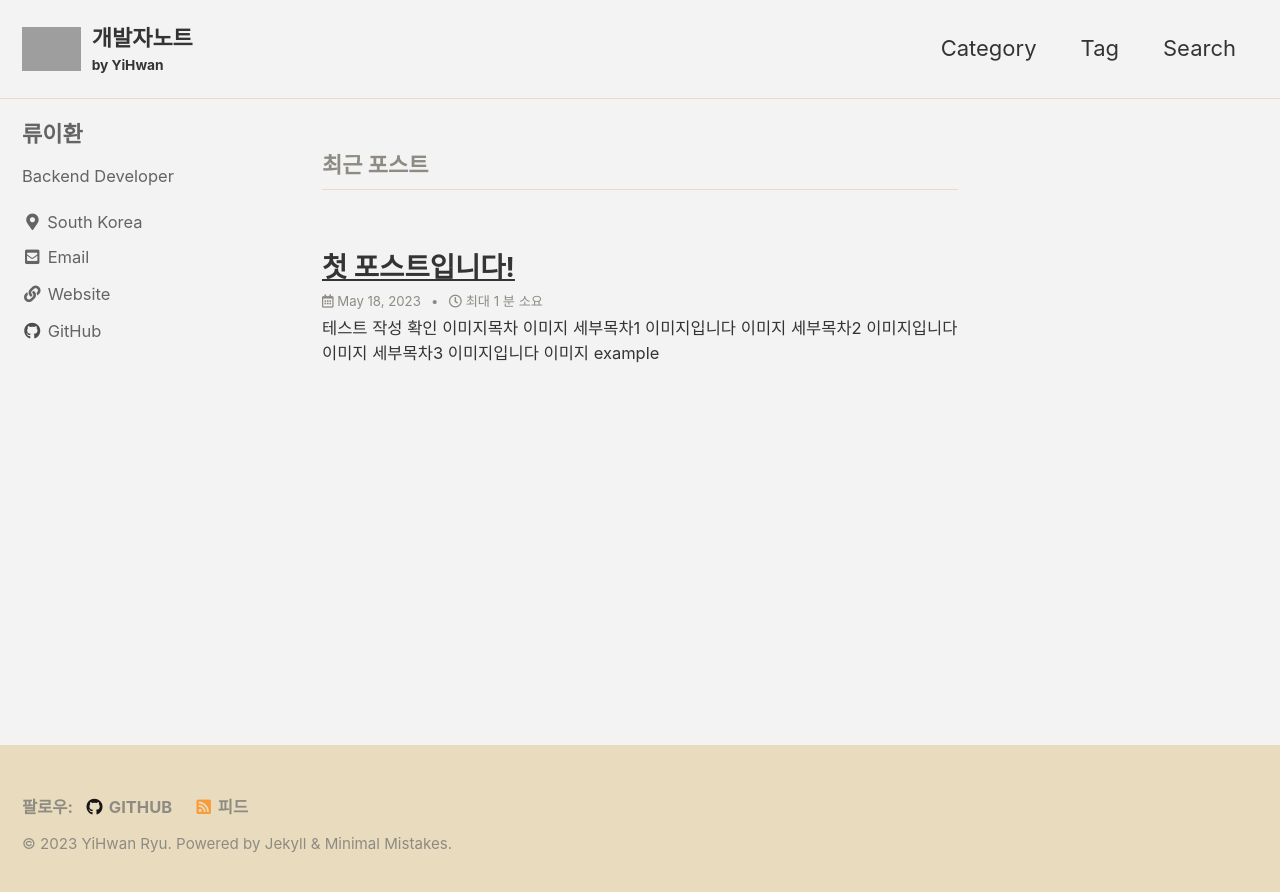
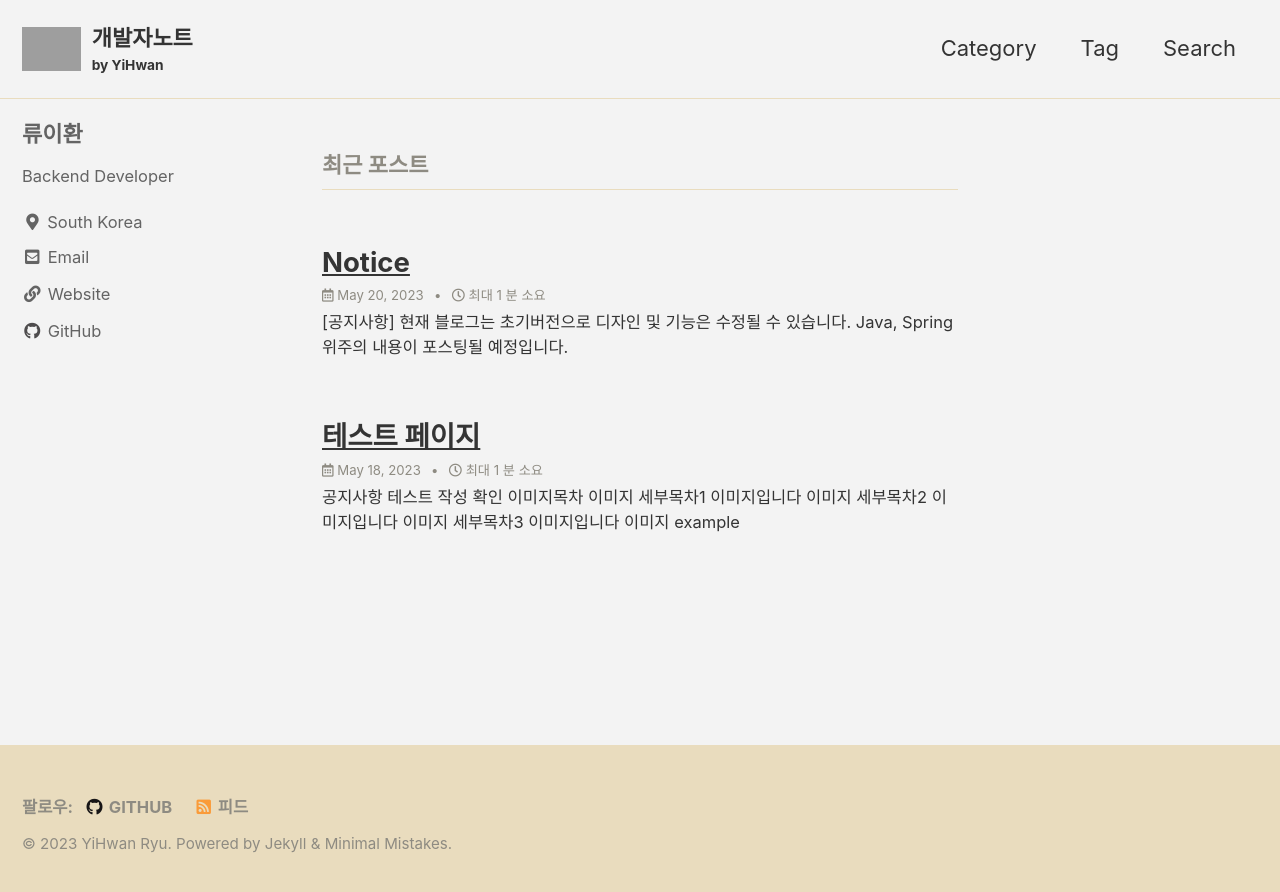
Before and after one commit to YiHwanRyu/YiHwanRyu.github.io, a Jekyll site: the page built from index.markdown, in a window 1280 px wide. Shown: the top 892 px of the page. Built offline with Jekyll 4.4.1, drawn with Linux system fonts in a browser that asks for light colours; cached includes are drawn as plain includes; some web fonts are replaced; the list of posts is cut into pages by our own code; grey boxes are pictures that could not be loaded.

Commit message:
[UPDATE]폰트 수정 및 공지사항 생성

```diff
--- a/_posts/2023-05-18-first-post.md
+++ b/_posts/2023-05-18-first-post.md
@@ -1,17 +1,19 @@
 ---
 layout: single
-title:  "첫 포스트입니다!"
+title:  "테스트 페이지"
 categories: test
 tag: [posting, blog, jekyll]
 toc: true
+toc_sticky: true
 author_profile: false
 sidebar:
     nav: "docs"
 search: false
 ---
-
+[공지사항](../../notice){: .btn .btn--info}
 # 테스트
 작성 확인<br/>
+{% include video id="U0n8B9XZ8Tc" provider="youtube" %}
 <hr/>
 ## 이미지목차
 ### 이미지 세부목차1
--- /dev/null
+++ b/_posts/2023-05-20-notice.md
@@ -0,0 +1,12 @@
+<div class="notice--info">
+    <h4>[공지사항]</h4>
+        <ul>
+            <li> 현재 블로그는 초기버전으로 디자인 및 기능은 수정될 수 있습니다. </li>
+            <li> Java, Spring 위주의 내용이 포스팅될 예정입니다. </li>
+        </ul>
+</div>
+
+<!--
+**[공지사항]** 블로그 초기버전으로 디자인 및 기능은 수정될 수 있습니다.
+{: .notice--info}
+-->
--- a/_sass/minimal-mistakes.scss
+++ b/_sass/minimal-mistakes.scss
@@ -38,3 +38,6 @@
 @import "minimal-mistakes/archive";
 @import "minimal-mistakes/sidebar";
 @import "minimal-mistakes/print";
+
+/* Google fonts */
+@import url('https://fonts.googleapis.com/css2?family=Gowun+Batang&display=swap');
--- a/_sass/minimal-mistakes/_variables.scss
+++ b/_sass/minimal-mistakes/_variables.scss
@@ -14,7 +14,7 @@ $indent-var: 1.3em !default;
 
 /* system typefaces */
 $serif: Georgia, Times, serif !default;
-$sans-serif: -apple-system, BlinkMacSystemFont, "Roboto", "Segoe UI",
+$sans-serif: -apple-system, BlinkMacSystemFont, "Gowun Batang", "Roboto", "Segoe UI",
   "Helvetica Neue", "Lucida Grande", Arial, sans-serif !default;
 $monospace: Monaco, Consolas, "Lucida Console", monospace !default;
 
```
